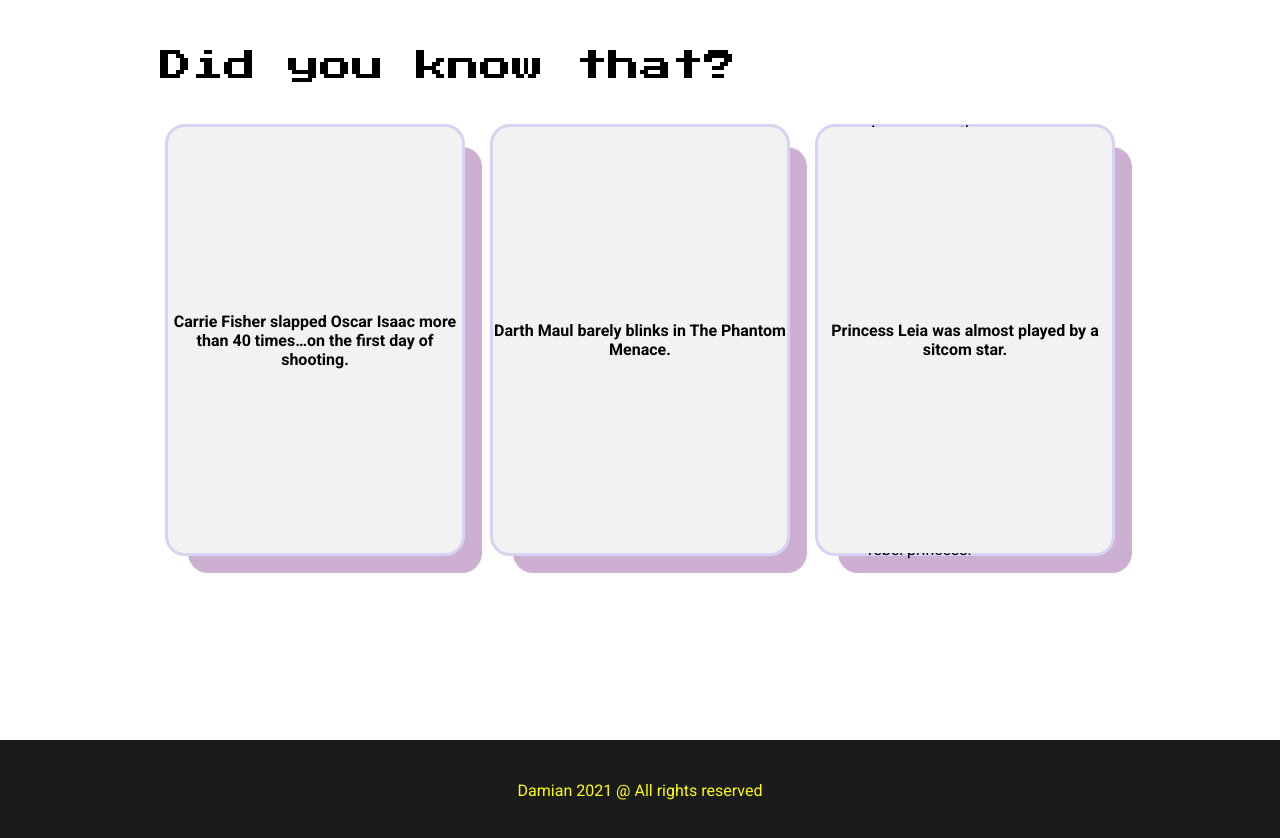
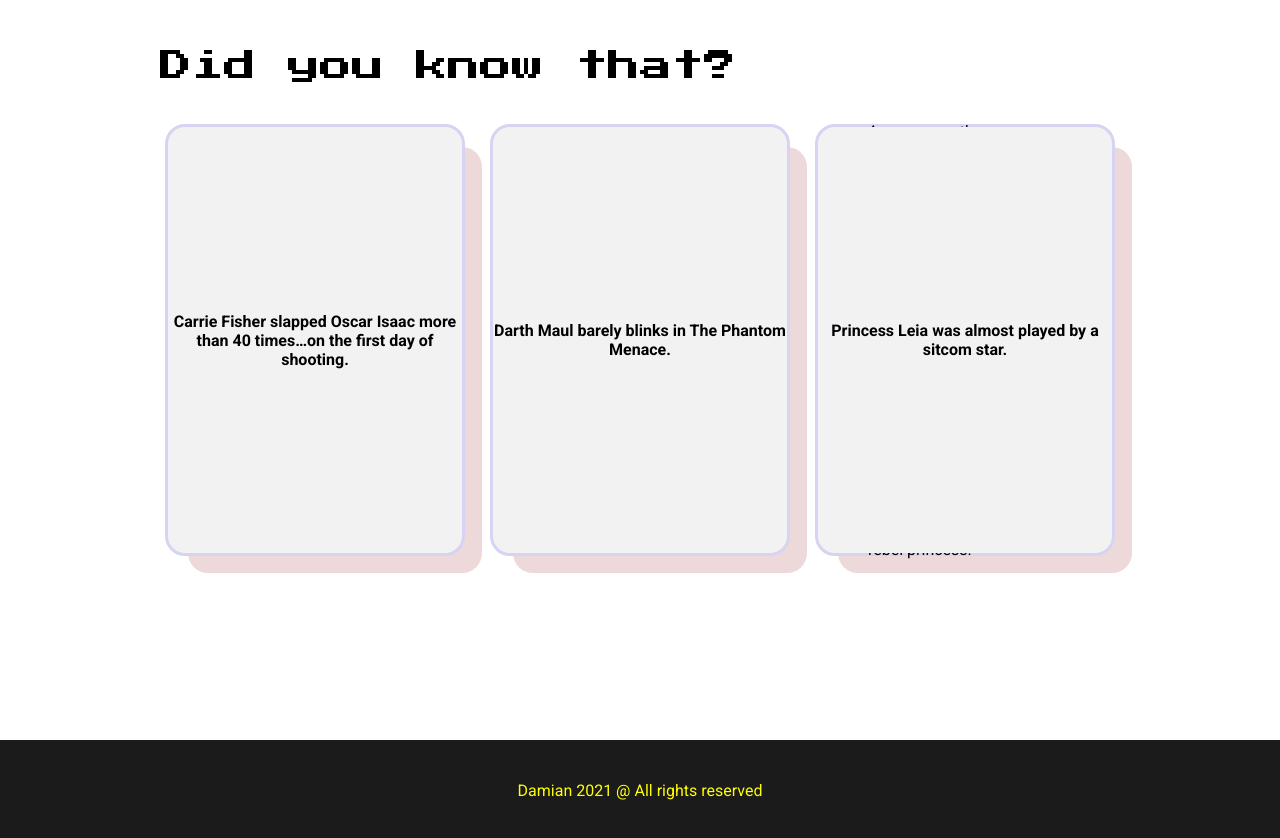
Before and after one commit to kaczorowskid/Personal-website, a React (Create React App) app: page / in a window 1280 px wide. Shown: the part 2780-3618 px from the top of the page. Built offline with nearby package versions, Linux system fonts and the light colour scheme; a web font is replaced by a local one.

Commit message:
End changes

```diff
--- a/src/colorsConfig.ts
+++ b/src/colorsConfig.ts
@@ -1,5 +1,5 @@
 export const colorConfig = {
-    white: 'white',
+    white: '#ffffff',
     yellow: '#ffff00',
     darkYellow: '#646400',
     lightBlack: '#1b1b1b',
@@ -8,5 +8,6 @@ export const colorConfig = {
     pink: '#f1b9b9',
     gray: '#b0b0b0',
     red: '#ff0000',
-    black: '#000000'
+    black: '#000000',
+    beige: '#d6d4f2'
 }
--- a/src/components/Home/End/End.styled.ts
+++ b/src/components/Home/End/End.styled.ts
@@ -1,11 +1,12 @@
 import styled from "styled-components";
 import { device } from "../../../helper/deviceSize";
+import { colorConfig } from "../../../colorsConfig";
 
 export const Container = styled.div`
   position: relative;
   width: 100%;
   height: 100vh;
-  background: white;
+  background: ${colorConfig.white};
   display: flex;
   justify-content: center;
   align-items: center;
@@ -42,10 +43,10 @@ export const CardsContainer = styled.div`
 export const Card = styled.div<{title: string, touch: number}>`
   width: 30%;
   height: 90%;
-  border: 3px solid #d6d4f2;
+  border: 3px solid ${colorConfig.beige};
   position: relative;
   transform-style: preserve-3d;
-  background: #f2f2f2;
+  background: ${colorConfig.lighterPink};
   border-radius: 20px;
   cursor: pointer;
 
@@ -61,7 +62,7 @@ export const Card = styled.div<{title: string, touch: number}>`
     height: 100%;
     top: 20px;
     left: 20px;
-    background: #cdb0d1;
+    background: ${colorConfig.lightPink};
     transform: translateZ(-1px);
     border-radius: 20px;
   }
@@ -74,7 +75,7 @@ export const Card = styled.div<{title: string, touch: number}>`
     top: 0;
     left: 0;
     border-radius: 20px;
-    background: #f2f2f2;
+    background: ${colorConfig.lighterPink};
     transition: all 1s;
     display: flex;
     justify-content: center;
```
